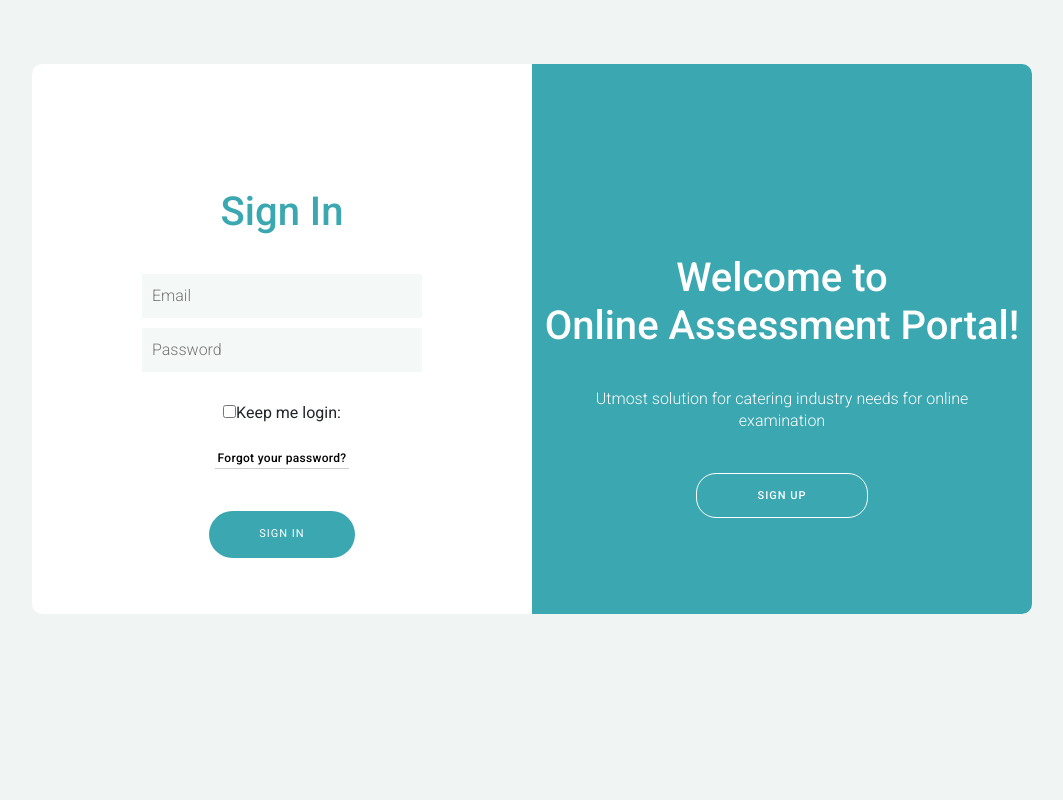
After one commit to patilk2002/Login, a PHP site: page /index.php in a window 1280 px wide. The commit adds this page. Shown: the whole page, without its empty margins (108-1171 px from the left). Run offline with PHP 8.4, Linux system fonts and the light colour scheme; some libraries are stand-ins or nearby versions.

Commit message:
Add files via upload

```diff
--- /dev/null
+++ b/index.php
@@ -0,0 +1,276 @@
+<html lang="en">
+  <head>
+    <link
+      rel="stylesheet"
+      href="https://cdnjs.cloudflare.com/ajax/libs/twitter-bootstrap/4.3.1/css/bootstrap.min.css"
+    />
+    <script src="https://cdnjs.cloudflare.com/ajax/libs/jquery/3.2.1/jquery.min.js"></script>
+    <script src="https://cdnjs.cloudflare.com/ajax/libs/popper.js/1.12.9/umd/popper.min.js"></script>
+    <script src="https://cdnjs.cloudflare.com/ajax/libs/twitter-bootstrap/4.3.1/js/bootstrap.min.js"></script>
+
+    <style>
+      @import url("https://fonts.googleapis.com/css?family=Roboto:300,400,500,700,900");
+      * {
+        margin: 0;
+        padding: 0;
+      }
+      body {
+        background: #f0f4f3;
+        font-family: "Roboto", sans-serif;
+      }
+      .button {
+        border: 1px solid #fff;
+        border-radius: 20px;
+        color: #fff;
+        font-size: 11px;
+        font-weight: 500;
+        letter-spacing: 1px;
+        padding: 15px 60px;
+        text-decoration: none;
+        text-transform: uppercase;
+      }
+      input[type="email"],
+      input[type="password"],
+      input[type="text"],
+      input[type="number"] {
+        background: #f4f8f7;
+        border: none;
+        font-weight: 300;
+        margin: 5px;
+        padding: 10px;
+        width: 280px;
+      }
+      .submit-btn {
+        border: none;
+        border-radius: 25px;
+        color: #fff;
+        cursor: pointer;
+        font-size: 11px;
+        letter-spacing: 1px;
+        margin-top: 20px;
+        padding: 15px 50px;
+        text-transform: uppercase;
+      }
+      #login .submit-btn {
+        background: #3aa7b1;
+      }
+      #register .submit-btn {
+        background: #3aaf9f;
+      }
+      #container {
+        background: #ededed;
+        border-radius: 10px;
+        height: 550px;
+        margin: 5% auto;
+        overflow: hidden;
+        width: 1000px;
+      }
+      .social-login {
+        border: 1px solid #ccc;
+        border-radius: 50px;
+        height: 15px;
+        padding: 10px;
+        width: 15px;
+      }
+      #login {
+        background: #fff;
+        float: left;
+        height: 100%;
+        position: relative;
+        width: 50%;
+        text-align: center;
+        top: -550px;
+        z-index: 1;
+      }
+      #register {
+        background: #fff;
+        float: right;
+        height: 100%;
+        position: relative;
+        width: 50%;
+        text-align: center;
+        top: -550px;
+        z-index: 1;
+      }
+      #login h1,
+      #register h1 {
+        padding: 20% 0 25px;
+      }
+      #login h1 {
+        color: #3aa7b1;
+      }
+      #register h1 {
+        color: #3aaf9f;
+      }
+      #login p,
+      #register p {
+        font-size: 12px;
+        font-weight: 300;
+        letter-spacing: 0.3px;
+        padding: 20px;
+      }
+      #forgot-pass {
+        border-bottom: 1px solid #ccc;
+        color: #000;
+        font-size: 12px;
+        font-weight: 500;
+        letter-spacing: 0.3px;
+        padding: 3px;
+        text-decoration: none;
+      }
+      #cover {
+        background: #3aa7b1;
+        color: #fff;
+        height: 550px;
+        margin: 0 0 0 50%;
+        position: relative;
+        text-align: center;
+        transition: margin 0.7s, background 0.5s, display 1s, width 1s;
+        width: 50%;
+        z-index: 5;
+      }
+      #cover h1 {
+        padding-top: 38%;
+      }
+      #cover p {
+        font-weight: 300;
+        line-height: 22px;
+        padding: 30px 45px 40px;
+      }
+      .sign-in {
+        display: none;
+      }
+      .sub {
+        position: relative;
+        top: -11px;
+      }
+      #cover:target {
+        background: #3aaf9f;
+        margin: 0;
+      }
+      #cover:target .sign-up {
+        display: none;
+      }
+      #cover:target .sign-in {
+        display: inline-block;
+      }
+      #cover:target .login-div {
+        width: 35%;
+      }
+      #credit {
+        color: #999;
+        font-size: 14px;
+      }
+      #info {
+        background: #eaeaea;
+        color: #555;
+        padding: 20px;
+        text-align: center;
+      }
+    </style>
+
+    <meta charset="UTF-8" />
+    <title>OAP</title>
+    <link rel="stylesheet" href="./style.css" />
+  </head>
+  <body>
+    <!-- partial:index.partial.html -->
+    <div id="container">
+      <!-- Cover Box -->
+      <div id="cover">
+        <!-- Sign Up Section -->
+        <h1 class="sign-up">
+          Welcome to <br />
+          Online Assessment Portal!
+        </h1>
+        <p class="sign-up">
+          Utmost solution for catering industry needs for online examination
+        </p>
+        <a class="button sign-up" href="#cover">Sign Up</a>
+        <!-- Sign In Section -->
+        <h1 class="sign-in">Welcome Back!</h1>
+        <p class="sign-in">
+          A Revolutionary Step in the Online Examination System. <br />
+          It is an exceptional platform for conducting online exams.
+        </p>
+        <br />
+        <a class="button sub sign-in" href="#">Sign In</a>
+      </div>
+      <!-- Login Box -->
+      <div id="login">
+        <br />
+        <!-- <img src="assets/images/logo.png" style="height: 10%;width: 50%;"> -->
+        <h1>Sign In</h1>
+
+        <form action="login.php?q=successLogin.html" method="POST" name="login">
+          <input
+            type="email"
+            placeholder="Email"
+            autocomplete="off"
+            name="email"
+            value="<?php if(isset($_COOKIE['uname'])) echo $_COOKIE['uname'] ?>"
+          /><br />
+          <input
+            type="password"
+            placeholder="Password"
+            autocomplete="off"
+            name="password"
+            value="<?php if(isset($_COOKIE['password'])) echo $_COOKIE['password'] ?>"
+          /><br /><br />
+          <input type="checkbox" value="1" , name="remember" />Keep me login:
+          <br /><br />
+          <a id="forgot-pass" href="#">Forgot your password?</a><br /><br />
+          <input
+            class="submit-btn"
+            type="submit"
+            value="Sign In"
+            name="login"
+          />
+        </form>
+      </div>
+      <div id="register">
+        <h1>Create Account</h1>
+
+        <form action="sign.php?q=index.html" method="POST">
+          <input
+            type="text"
+            placeholder="Name"
+            autocomplete="off"
+            name="name"
+          /><br />
+          <input
+            type="email"
+            placeholder="Email"
+            autocomplete="off"
+            name="email"
+          /><br />
+          <input
+            type="text"
+            placeholder="Enter your Mobile Number"
+            autocomplete="off"
+            name="mobile_number"
+          />
+          <br />
+
+          <input
+            type="password"
+            placeholder="Password"
+            autocomplete="off"
+            name="password"
+          /><br />
+          <input
+            type="password"
+            placeholder="Confirm Password"
+            autocomplete="off"
+            name="password"
+          /><br />
+          <input class="submit-btn" type="submit" value="Sign Up" />
+        </form>
+      </div>
+    </div>
+    <!-- END Container -->
+    <!-- partial -->
+
+    <script type="text/javascript"></script>
+  </body>
+</html>
--- a/logout.php
+++ b/logout.php
@@ -3,6 +3,6 @@
     // Destroy session
     if(session_destroy()) {
         // Redirecting To Home Page
-        header("location: index.html");
+        header("location: index.php");
     }
 ?>
--- /dev/null
+++ b/session.php
@@ -0,0 +1,5 @@
+<?php
+session_start();
+if(!isset($_SESSION['email'])){
+    header("Location:index.html");
+}
```
Also changed, not shown: login.php (+6 -1 lines), sign.php (+7 -7 lines), successLogin.html (added, +37 -0 lines).
